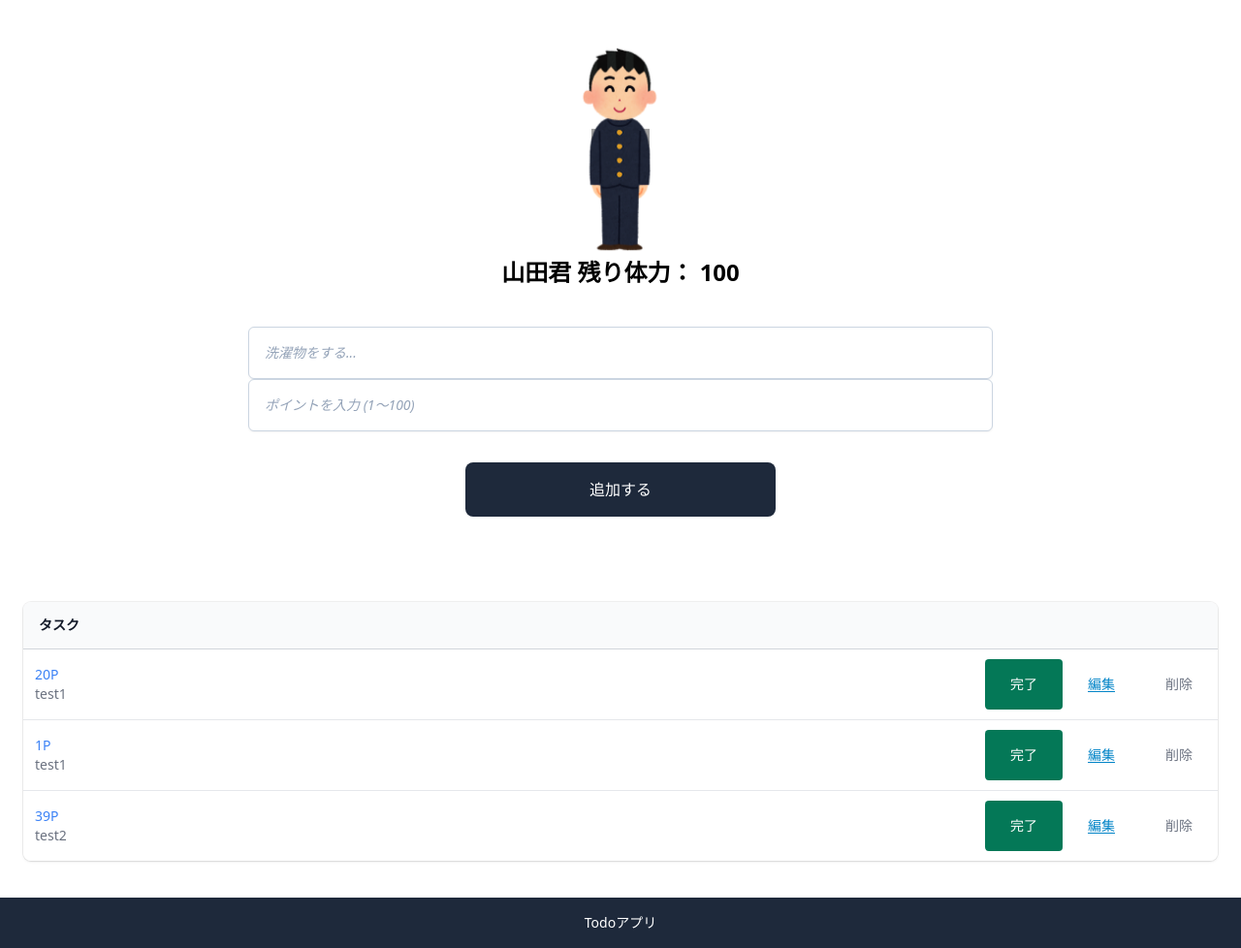
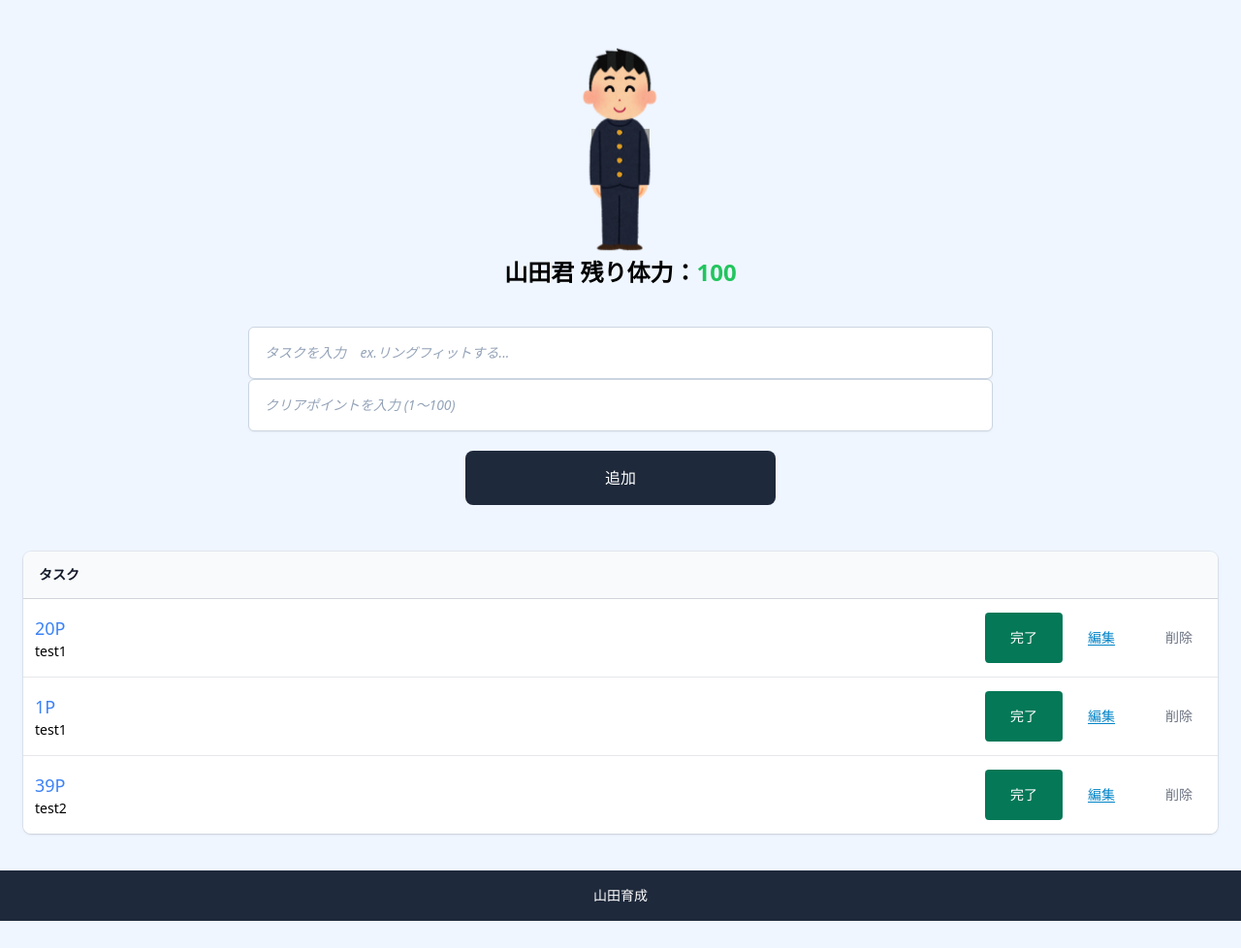
Before and after one commit to affinb/todo-pet, a Laravel app: page /tasks in a window 1280 px wide. Shown: the part 76-1054 px from the top of the page at 97% size. After the commit the page ends 1026 px from the top, so only its background shows below. Run offline with Laravel 9, Linux system fonts and the light colour scheme; data comes from the database, SQL or seed files in the repository; style sheets or scripts are compiled from the project's sources; grey boxes are pictures that could not be loaded.

Commit message:
HPの色が数値によって変化するように修正

```diff
--- a/resources/views/tasks/index.blade.php
+++ b/resources/views/tasks/index.blade.php
@@ -10,7 +10,7 @@
     @vite('resources/css/app.css')
 </head>
 
-<body class="flex flex-col min-h-[100vh]">
+<body class="flex flex-col min-h-[100vh] bg-blue-50">
     <header class="bg-slate-800">
         <div class="max-w-7xl mx-auto px-4 sm:px-6">
             <div class="py-6">
@@ -32,7 +32,19 @@
                     <img src="{{ asset('images\school_gakuran_boy2.png') }}" alt="" width="150"
                         height=''>
 		</div>
-		<p class="text-2xl font-bold text-center">山田君 残り体力： {{ $pet_hp }}</p>
+        <div class="flex justify-center">
+            {{-- HPの色判定 --}}
+            <p class="inline-block text-2xl font-bold text-center">山田君 残り体力：
+                @if( $pet_hp >= 70 )
+                 <p class="inline-block text-green-500 text-2xl font-bold">{{ $pet_hp }}</p>
+                @endif
+                @if( $pet_hp <= 69 && $pet_hp >= 30 )
+                 <p class="inline-block text-yellow-500 text-2xl font-bold">{{ $pet_hp }}</p>
+                @endif
+                @if( $pet_hp <= 29 )
+                <p class="inline-block text-red-500 text-2xl font-bold">{{ $pet_hp }}</p>
+               @endif
+        </div>
                 <form action="/tasks" method="post" class="mt-10">
                     @csrf
 
@@ -40,7 +52,7 @@
                         <label class="w-full max-w-3xl mx-auto">
                             <input
                                 class="placeholder:italic placeholder:text-slate-400 block bg-white w-full border border-slate-300 rounded-md py-4 pl-4 shadow-sm focus:outline-none focus:border-sky-500 focus:ring-sky-500 focus:ring-1 sm:text-sm"
-                                placeholder="洗濯物をする..." type="text" name="task_name" />
+                                placeholder="タスクを入力    ex.リングフィットする..." type="text" name="task_name" />
                             @error('task_name')
                                 <div class="mt-3">
                                     <p class="text-red-500">
@@ -50,7 +62,7 @@
                             @enderror
                             <input
                                 class="placeholder:italic placeholder:text-slate-400 block bg-white w-full border border-slate-300 rounded-md py-4 pl-4 shadow-sm focus:outline-none focus:border-sky-500 focus:ring-sky-500 focus:ring-1 sm:text-sm"
-                                placeholder="ポイントを入力 (1～100)" type="number" name="task_point" />
+                                placeholder="クリアポイントを入力 (1～100)" type="number" name="task_point" />
                             @error('task_point')
                                 <div class="mt-3">
                                     <p class="text-red-500">
@@ -61,8 +73,8 @@
                         </label>
 
                         <button type="submit"
-                            class="mt-8 p-4 rounded-lg bg-slate-800 text-white w-full max-w-xs hover:bg-slate-900 transition-colors">
-                            追加する
+                            class="mt-5 p-4 rounded-lg bg-slate-800 text-white w-full max-w-xs hover:bg-slate-900 transition-colors">
+                            追加
                         </button>
                     </div>
 
@@ -70,7 +82,7 @@
 
                 {{-- 追記 --}}
                 @if ($tasks->isNotEmpty())
-                    <div class="max-w-7xl mx-auto mt-20">
+                    <div class="max-w-7xl mx-auto mt-5 sm:mt-10">
                         <div class="inline-block min-w-full py-2 align-middle">
                             <div class="overflow-hidden shadow ring-1 ring-black ring-opacity-5 md:rounded-lg">
                                 <table class="min-w-full divide-y divide-gray-300">
@@ -86,9 +98,9 @@
                                     <tbody class="divide-y divide-gray-200 bg-white">
                                         @foreach ($tasks as $item)
                                             <tr>
-                                                <td class="px-3 py-4 text-sm text-gray-500">
+                                                <td class="px-3 py-4 text-sm">
                                                     <div>
-                                                        <p class="text-blue-500">{{ $item->point }}P</p> {{ $item->name }}
+                                                        <p class="text-blue-500 text-lg">{{ $item->point }}P</p> {{ $item->name }}
                                                     </div>
                                                 </td>
                                                 <td class="p-0 text-right text-sm font-medium">
@@ -141,7 +153,7 @@
     <footer class="bg-slate-800">
         <div class="max-w-7xl mx-auto px-4 sm:px-6">
             <div class="py-4 text-center">
-                <p class="text-white text-sm">Todoアプリ</p>
+                <p class="text-white text-sm">山田育成</p>
             </div>
         </div>
     </footer>
```
